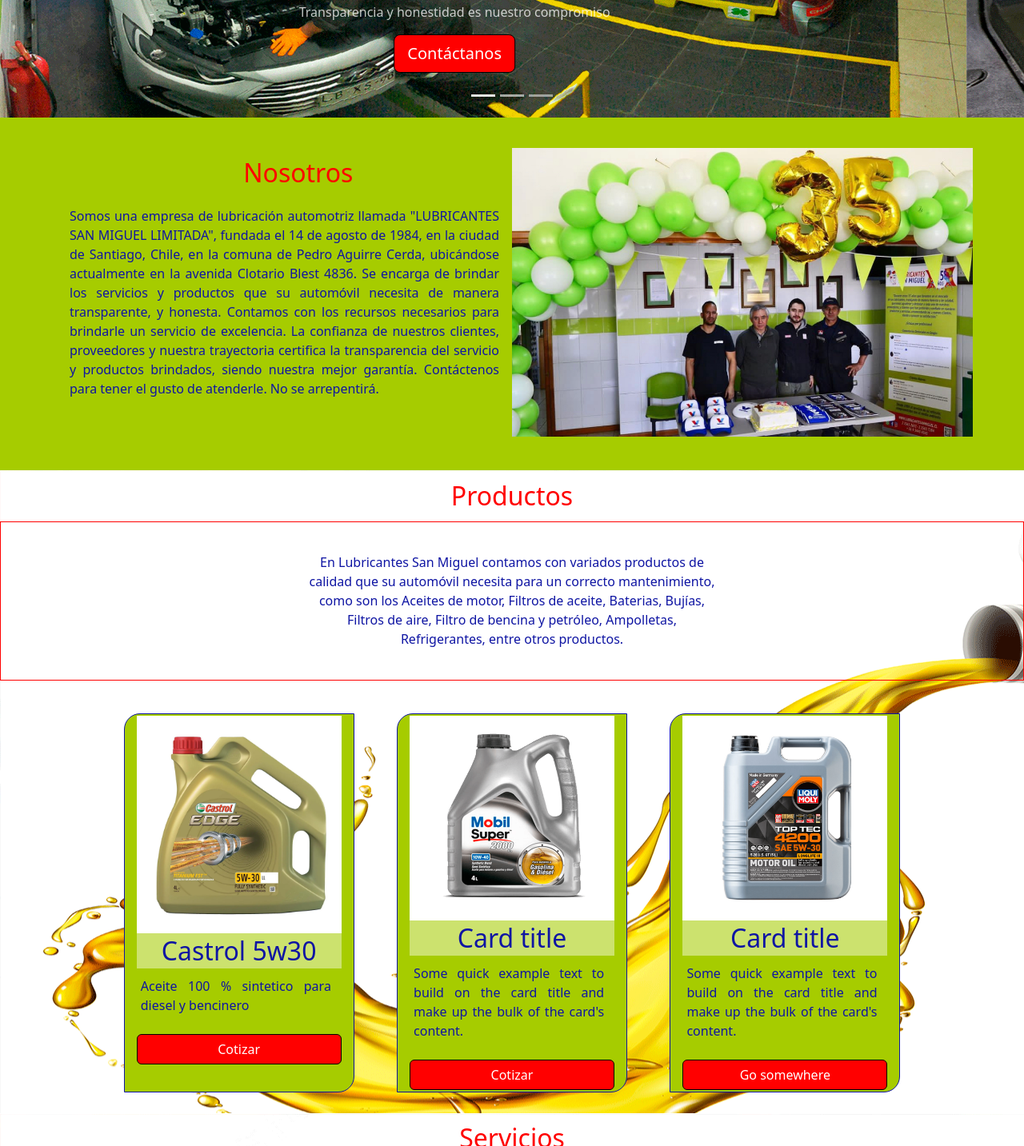
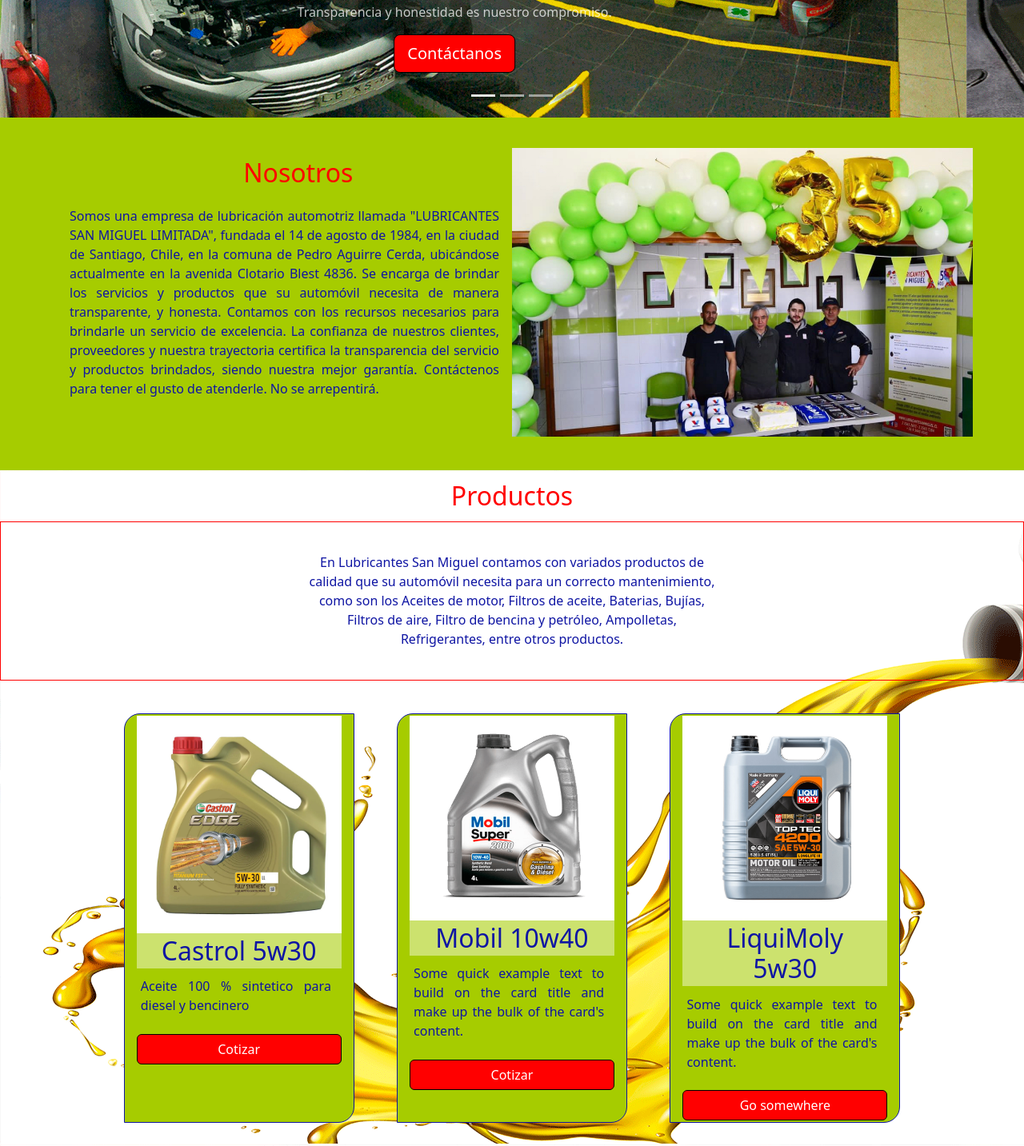
Before and after one commit to IgnacioAndres07/Landing-Page, a plain HTML site: page index.html in a window 1280 px wide. Shown: the part 551-1984 px from the top of the page at 80% size. Drawn offline with nearby package versions, Linux system fonts and the light colour scheme.

Commit message:
añadiendo titulo de productos y textos

```diff
--- a/index.html
+++ b/index.html
@@ -83,7 +83,7 @@
             <div class="container">
               <div class="carousel-caption">
                 <h2>Cambio de Aceite</h2>
-                <p class="opacity-75">Transparencia y honestidad es nuestro compromiso</p>
+                <p class="opacity-75">Transparencia y honestidad es nuestro compromiso.</p>
                 <p><a class="btn btn-lg btn-primary" href="#">Contáctanos</a></p>
               </div>
             </div>
@@ -92,7 +92,7 @@
             <img src="assets/img/slider2-2.png" class="d-block w-100" alt="lubricantesanmiguel">
             <div class="container">
               <div class="carousel-caption">
-                <h1>Another example headline.</h1>
+                <h1>Productos</h1>
                 <p>Some representative placeholder content for the second slide of the carousel.</p>
                 <p><a class="btn btn-lg btn-primary" href="#">Learn more</a></p>
               </div>
@@ -158,7 +158,7 @@
               <div class="card-box-productos" style="width: 18rem">
                <img src="assets/img/mobil-super2000-10w40-4lts.lubricantesanmiguel.png.webp" class="d-block w-100" alt="..." />
                <div class="card-body">
-                 <h5 class="card-title-productos">Card title</h5>
+                 <h5 class="card-title-productos">Mobil 10w40</h5>
                  <p class="card-text">
               Some quick example text to build on the card title and make up the
               bulk of the card's content.
@@ -173,7 +173,7 @@
 
 
               <div class="card-body">
-            <h5 class="card-title-productos">Card title</h5>
+            <h5 class="card-title-productos">LiquiMoly 5w30</h5>
               <p class="card-text">
               Some quick example text to build on the card title and make up the
               bulk of the card's content.
```
